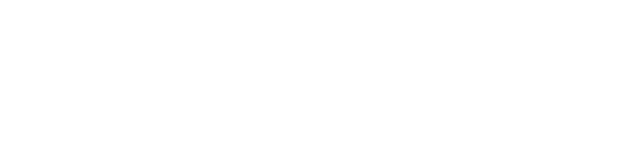
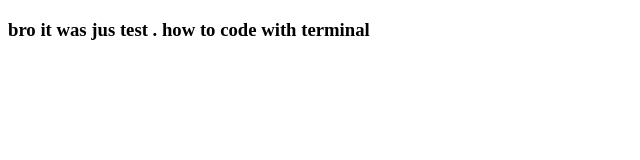
Before and after one commit to ahnoorwd/first-github-repo, a plain HTML site: page index.html in a window 1280 px wide. Shown: the whole page, without its empty margins (0-640 px from the left). Drawn offline with Linux system fonts and the light colour scheme.

Commit message:
added second work

```diff
--- a/index.html
+++ b/index.html
@@ -3,9 +3,12 @@
 <head>
     <meta charset="UTF-8">
     <meta name="viewport" content="width=device-width, initial-scale=1.0">
-    <title>github repo</title>
+    <title>github repooo</title>
+    <style>
+
+    </style>
 </head>
 <body>
-
+    <h3>bro it was jus test . how to code with terminal</h3>
 </body>
 </html>
```
